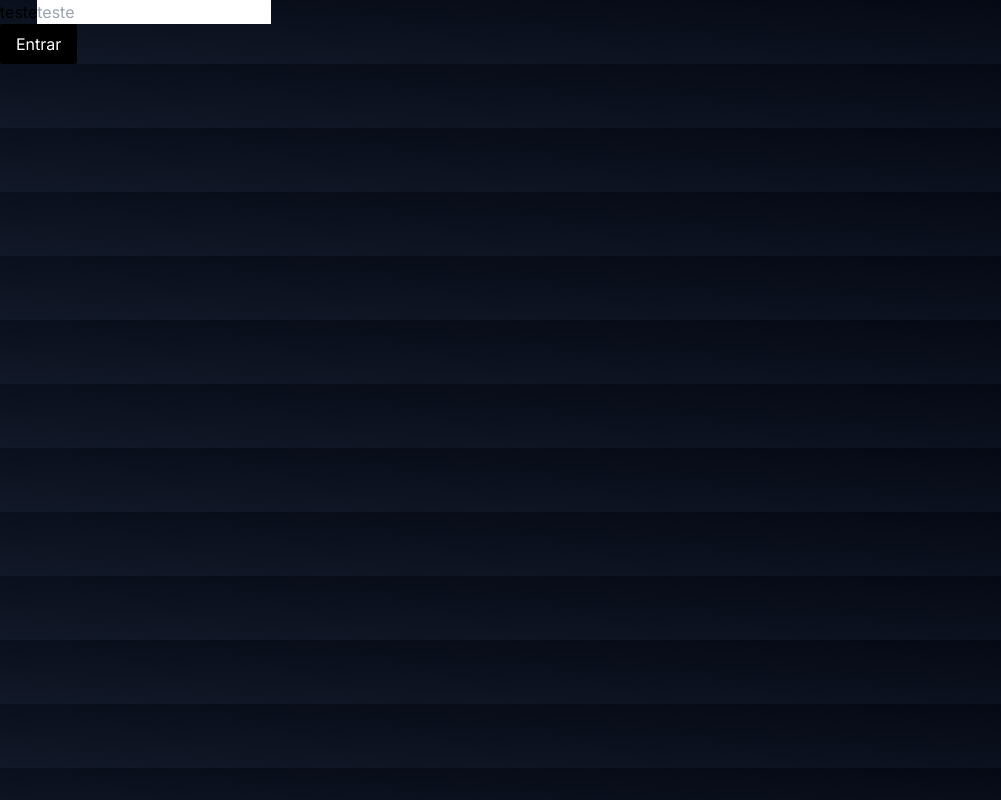
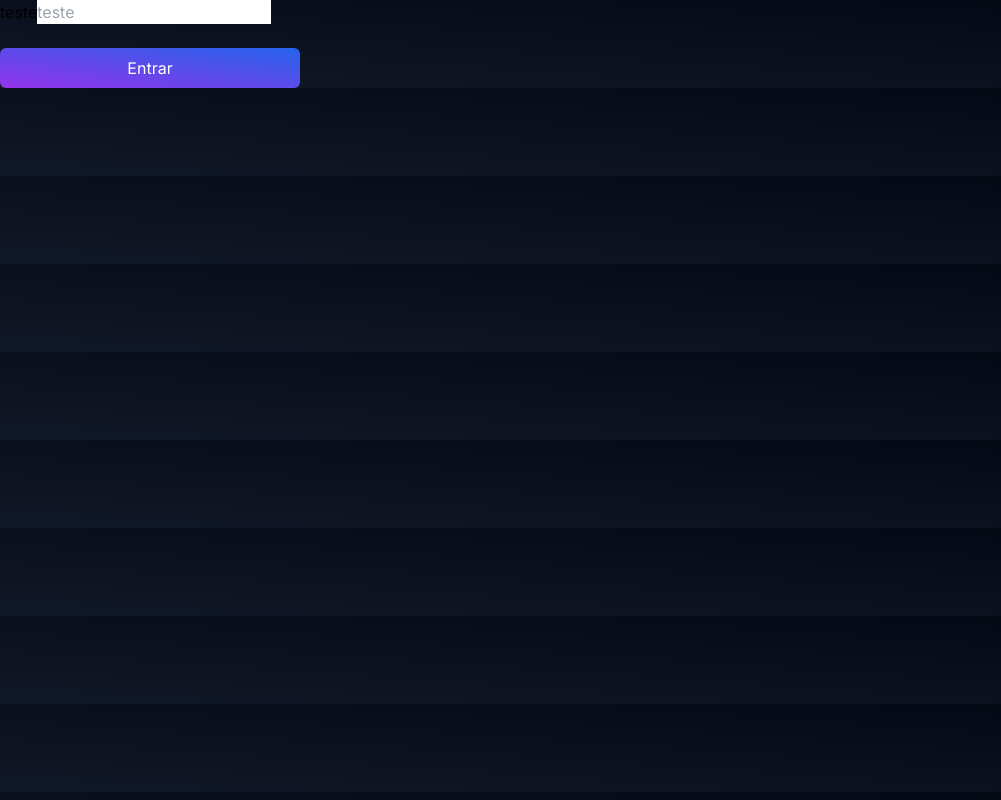
Before and after one commit to ricard027/financely, a Next.js app: page /login in a window 1280 px wide. Shown: the whole page, without its empty margins (0-1001 px from the left). Built offline with nearby package versions, Linux system fonts and the light colour scheme.

Commit message:
styles: add styles to button component

```diff
--- a/src/app/(auth)/components/button/button-component.tsx
+++ b/src/app/(auth)/components/button/button-component.tsx
@@ -1,24 +1,20 @@
-import tw from "tailwind-styled-components";
+import { FunctionComponent, HtmlHTMLAttributes } from "react";
 
-interface IButtonContainerProps {
+interface IButtonContainerProps extends HtmlHTMLAttributes<HTMLButtonElement> {
   primary?: boolean;
-}
-
-const ButtonContainer = tw.button<IButtonContainerProps>`
-${({ primary }) => (primary ? "bg-black" : "bg-white")}
-text-white
-rounded-sm
-px-4
-py-2
-`;
-
-interface IButtonComponentProps extends IButtonContainerProps {
   children: string;
 }
 
-export const ButtonComponent = ({
+export const ButtonComponent: FunctionComponent<IButtonContainerProps> = ({
   children,
-  primary,
-}: IButtonComponentProps) => {
-  return <ButtonContainer primary={primary}>{children}</ButtonContainer>;
+  ...props
+}) => {
+  return (
+    <button
+      {...props}
+      className="bg-gradient-to-tr from-purple-600 to-blue-600 px-4 py-2 w-[300px] text-white rounded-md hover:to-blue-700 hover:from-purple-700 mt-6"
+    >
+      {children}
+    </button>
+  );
 };
```
